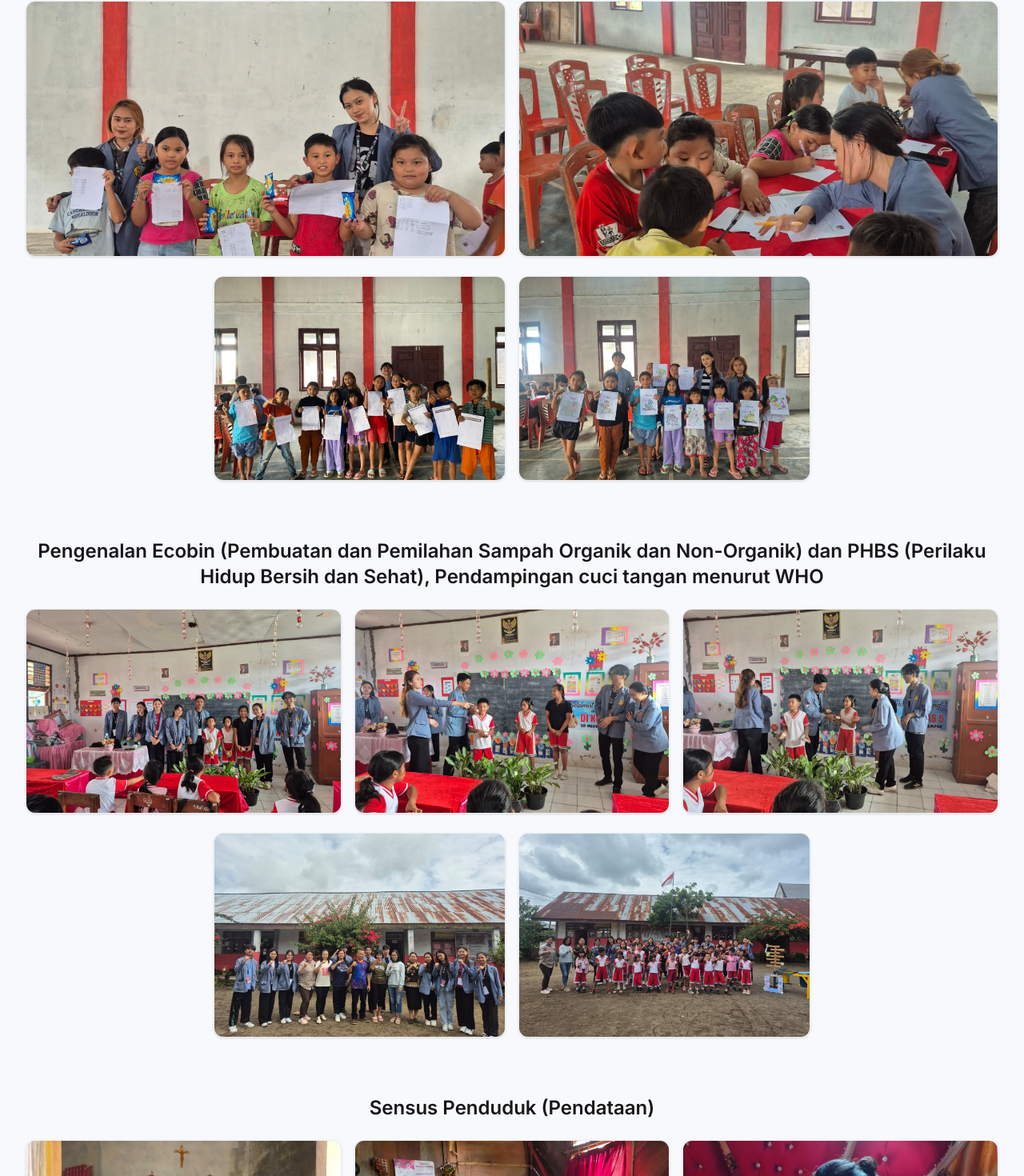
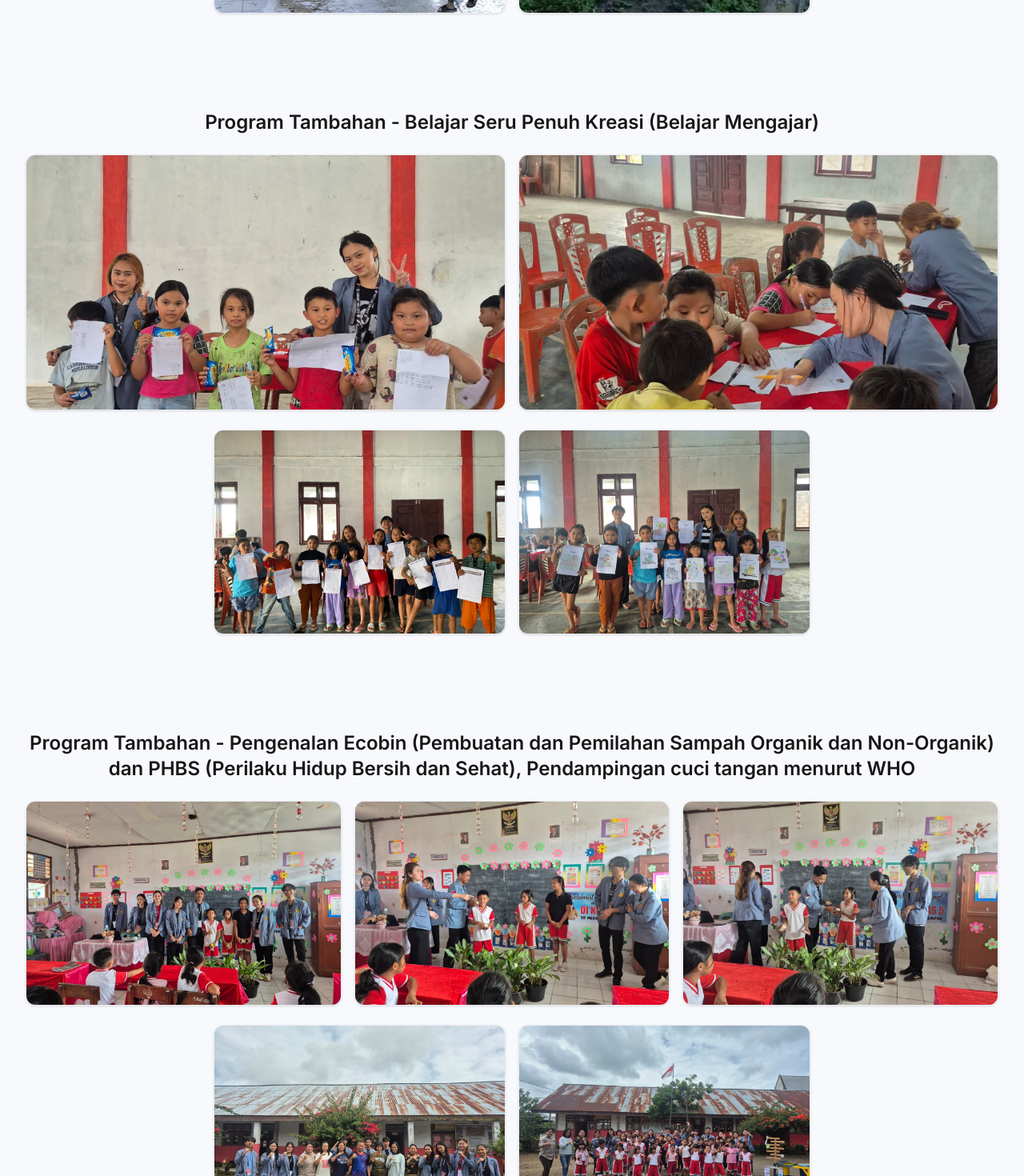
Before and after one commit to rafalino26/kkt144-desa-tempok, a Next.js app: page /kkt-144 in a window 1280 px wide. Shown: the part 2100-3570 px from the top of the page at 80% size. Built offline with nearby package versions, Linux system fonts and the light colour scheme; no server answers.

Commit message:
feat: about us adjusment

```diff
--- a/src/app/kkt-144/page.tsx
+++ b/src/app/kkt-144/page.tsx
@@ -95,12 +95,12 @@ export default function KKT144Page() {
         </section>
 
         {/* GALERI BAWAH */}
-<section className="space-y-10">
+<section className="space-y-10 pt-20">
   <h2 className="text-center text-3xl font-semibold text-ink">
     Dokumentasi Program Kerja KKT-144 Posko Tempok
   </h2>
 
-  <div className="space-y-6">
+  <div className="space-y-6 pt-10">
     <h3 className="text-2xl font-semibold text-center text-ink">
       Program Tambahan - Sabtu Bersih (Kerja Bakti di Balai Desa)
     </h3>
@@ -165,9 +165,9 @@ export default function KKT144Page() {
     </div>
   </div>
 
-  <div className="space-y-6 pt-2">
+  <div className="space-y-6 pt-20">
     <h3 className="text-2xl font-semibold text-center text-ink">
-      Belajar Seru Penuh Kreasi (Belajar Mengajar)
+      Program Tambahan - Belajar Seru Penuh Kreasi (Belajar Mengajar)
     </h3>
 
     {/* BARIS ATAS */}
@@ -220,9 +220,9 @@ export default function KKT144Page() {
 {/* ========================================== */}
 {/* 3️⃣ PROGRAM: PENGENALAN ECOBIN */}
 {/* ========================================== */}
-<div className="space-y-6 pt-8">
+<div className="space-y-6 pt-20">
   <h3 className="text-2xl font-semibold text-center text-ink">
-    Pengenalan Ecobin (Pembuatan dan Pemilahan Sampah Organik dan Non-Organik) dan PHBS (Perilaku Hidup Bersih dan Sehat), Pendampingan cuci tangan menurut WHO
+    Program Tambahan - Pengenalan Ecobin (Pembuatan dan Pemilahan Sampah Organik dan Non-Organik) dan PHBS (Perilaku Hidup Bersih dan Sehat), Pendampingan cuci tangan menurut WHO
   </h3>
 
   {/* GRID FOTO ATAS (3 FOTO) */}
@@ -285,9 +285,9 @@ export default function KKT144Page() {
 {/* ========================================== */}
 {/* 4️⃣ PROGRAM: SENSUS PENDUDUK (PENDATAAN) */}
 {/* ========================================== */}
-<div className="space-y-6 pt-8">
+<div className="space-y-6 pt-20">
   <h3 className="text-2xl font-semibold text-center text-ink">
-    Sensus Penduduk (Pendataan)
+    Program Tambahan - Sensus Penduduk (Pendataan)
   </h3>
 
   {/* GRID FOTO ATAS (3 FOTO) */}
```
